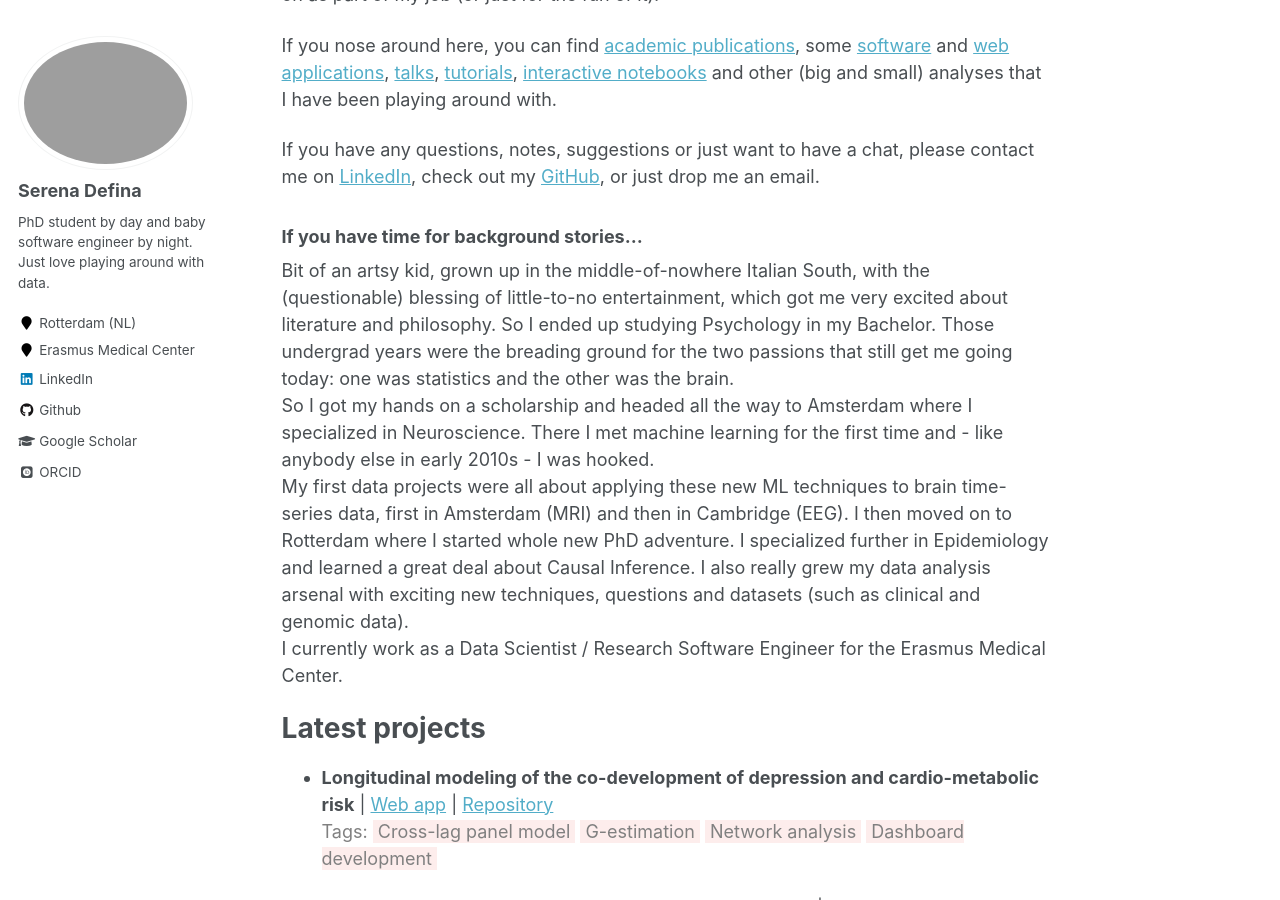
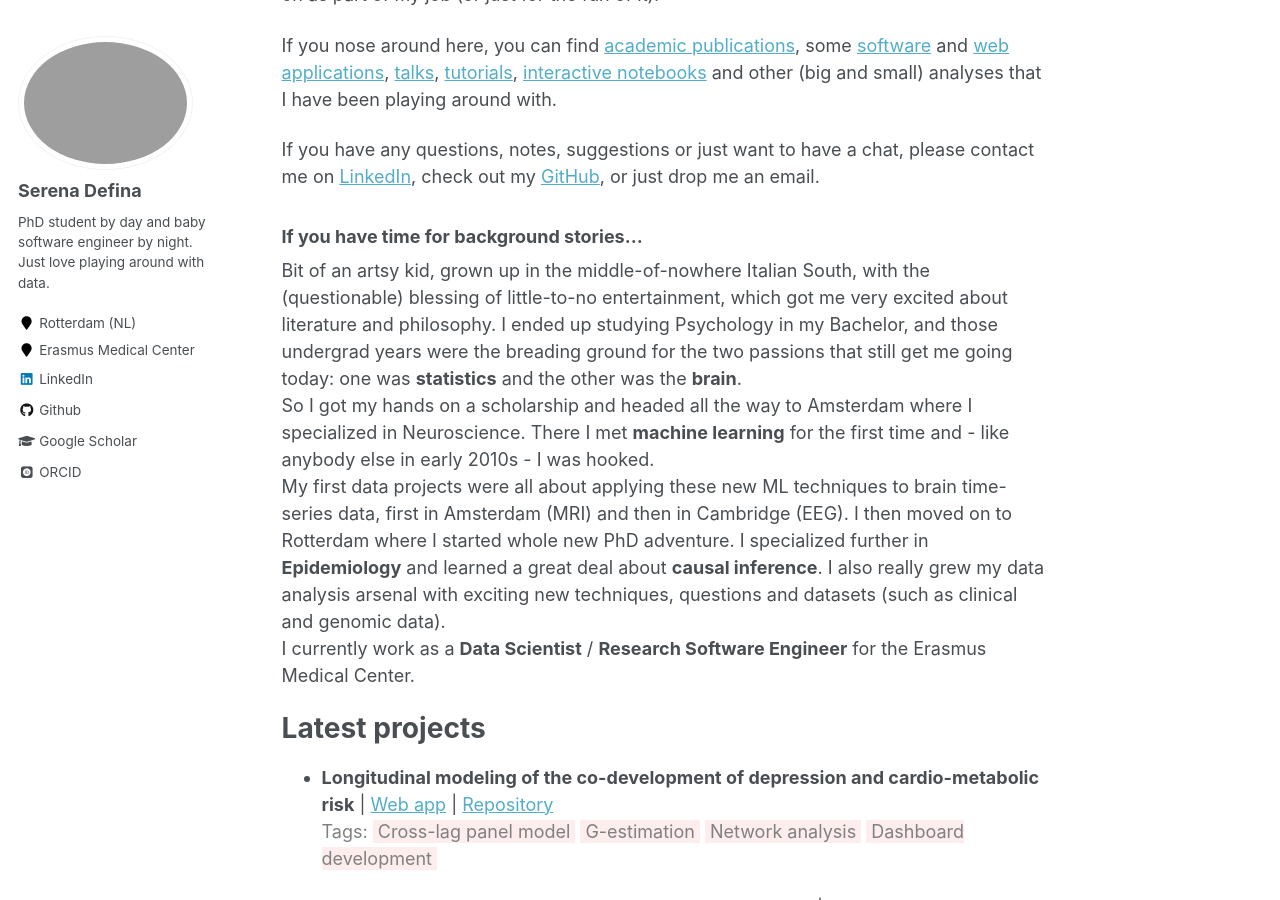
Before and after one commit to SereDef/seredef.github.io, a Jekyll site: the page built from _pages/about.md, in a window 1280 px wide and 900 px high, scrolled down 206 px. Built offline with Jekyll 4.4.1, drawn with Linux system fonts in a browser that asks for light colours; some web fonts are replaced.

Commit message:
update CV

```diff
--- a/_pages/about.md
+++ b/_pages/about.md
@@ -21,16 +21,16 @@ an email.
 
 ### If you have time for background stories...
 Bit of an artsy kid, grown up in the middle-of-nowhere Italian South, with the (questionable) blessing of little-to-no
-entertainment, which got me very excited about literature and philosophy. So I ended up studying Psychology in my
-Bachelor. Those undergrad years were the breading ground for the two passions that still get me going today:
-one was statistics and the other was the brain. \
+entertainment, which got me very excited about literature and philosophy. I ended up studying Psychology in my
+Bachelor, and those undergrad years were the breading ground for the two passions that still get me going today:
+one was **statistics** and the other was the **brain**. \
 So I got my hands on a scholarship and headed all the way to Amsterdam where I specialized in Neuroscience. There I met
-machine learning for the first time and - like anybody else in early 2010s - I was hooked. \
+**machine learning** for the first time and - like anybody else in early 2010s - I was hooked. \
 My first data projects were all about applying these new ML techniques to brain time-series data, first in
 Amsterdam (MRI) and then in Cambridge (EEG). I then moved on to Rotterdam where I started whole new PhD adventure.
-I specialized further in Epidemiology and learned a great deal about Causal Inference. I also really grew my data
+I specialized further in **Epidemiology** and learned a great deal about **causal inference**. I also really grew my data
 analysis arsenal with exciting new techniques, questions and datasets (such as clinical and genomic data). \
-I currently work as a Data Scientist / Research Software Engineer for the Erasmus Medical Center.
+I currently work as a **Data Scientist** / **Research Software Engineer** for the Erasmus Medical Center.
 
 Latest projects
 ======
```
Also changed, not shown: _pages/cv.md (+6 -2 lines).
